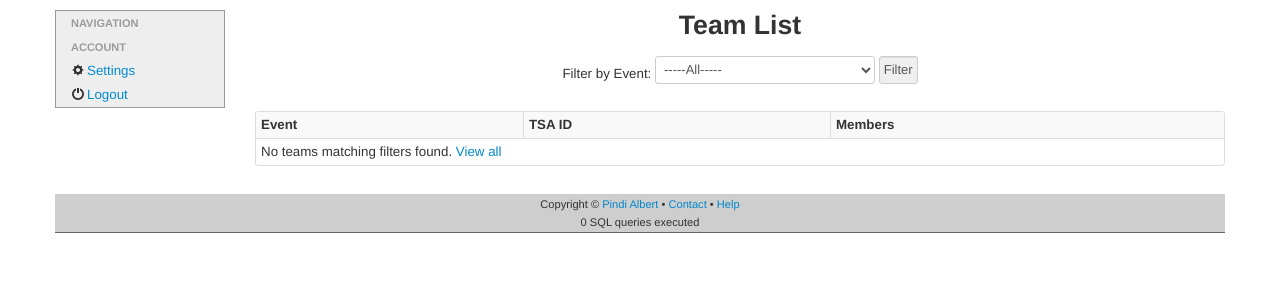
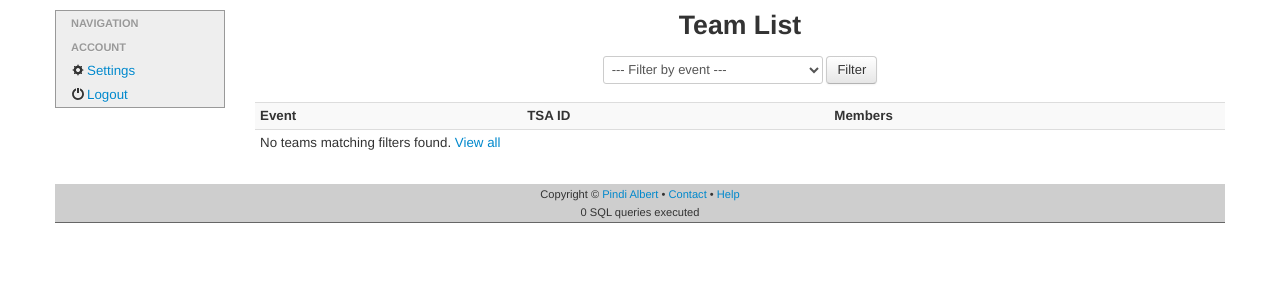
Before and after one commit to pindia/tsaevents, a Python web app: template templates/team_list.mako in a window 1280 px wide. Shown: the part 39-339 px from the top of the page. Run offline with Mako, Linux system fonts and the light colour scheme; the template is opened without the code that fills it, so the values that code supplies are empty; some libraries are stand-ins or nearby versions.

Commit message:
More style tweaks

```diff
--- a/templates/chapadmin/member_fields.mako
+++ b/templates/chapadmin/member_fields.mako
@@ -25,7 +25,7 @@ from tsa.events.views import login_url
 
 <form action="/member_fields/${category}" method="post">
 
-<table class="table table-bordered table-striped table-condensed" align="center">
+<table class="table table-striped table-condensed" align="center">
     <tr>
       <th>Name</th>
       % for field in fields:
--- a/templates/components/your_events.mako
+++ b/templates/components/your_events.mako
@@ -13,14 +13,14 @@ function confirmRemove(name, target)
 <h2>Your Events</h2>
 
 <form action="update_indi" method="post">
-<h3>Individual events</h3>
-<table class="table table-condensed table-striped table-bordered" align="center" style="width:100%; margin:0px">
+<h3>Individual</h3>
+<table class="table table-condensed table-striped" align="center" style="width:100%; margin:0px">
   <tr>
-    <th>&nbsp;</th><th>Event</th><th>Del</th>
+    <th>Event</th><th>&nbsp;</th>
   </tr>
   % for event in user.events.all():
   <tr class="${cycle.next()}">
-    <td>
+    <!--<td>
       % if event.is_locked(user):
         <img src="/static/tsa/icons/user-tick.png" title="Individual">
       % elif event.is_exceeded(MODE, chapter):
@@ -28,34 +28,32 @@ function confirmRemove(name, target)
       % else:
         <img src="/static/tsa/icons/user.png" title="Individual">
       % endif
-    </td>
+    </td>-->
     <td>${event.name}</td>
     <td><a onclick="confirmRemove('${event.name}','/update_indi?delete_event=${event.id}')" href="javascript:void(0)"><i class="icon-remove" title="Remove Event"></i></a></td>
   </tr>
   % endfor
 </table>
-<p>
-  Add event:
+<div class="form-inline" style="margin-top: 5px;">
   <select name="add_indi_event">
-      <option value="-1">----------</option>
+      <option value="-1">--- Add individual event ---</option>
     % for event in chapter.get_events().filter(is_team=False):
       <option ${"disabled='yes'" if event.is_locked(user) else ''} value="${event.id}">${event.name}</option>
     % endfor
   </select>
   <input type="submit" value="Submit" class="btn">
-</p>
+</div>
 </form>
 <form action="join_team" method="get">
-<h3>Teams</h3>
-<table class="table table-condensed table-striped table-bordered" align="center" style="width:100%; margin:0px">
+<h3>Team</h3>
+<table class="table table-condensed table-striped" align="center" style="width:100%; margin:0px">
   <tr>
-    <th>&nbsp;</th>
     <th>Event</th>
     <th>Members</th>
   </tr>
   % for team in user.teams.all():
   <tr class="${cycle.next()}">
-    <td>
+    <!--<td>
       % if team.event.is_locked(user):
         <img src="/static/tsa/icons/group-tick.png" title="Team">
       % elif team.event.is_exceeded(MODE, chapter):
@@ -63,26 +61,25 @@ function confirmRemove(name, target)
       % else:
         <img src="/static/tsa/icons/group.png" title="Team">
       % endif
-    </td>
+    </td>-->
     <td>  <a href="/teams/${team.id}/">${team.event.name}</a></td>
     <td>
       ${team.members_list('<br>')}
       % if team.members.count() < team.event.min_team_size:
-          <span class="label label-important">Requires&nbsp;${team.event.min_team_size}</span>
+          <br><span class="label label-important">Requires&nbsp;${team.event.min_team_size}</span>
       % endif
     </td>
   </tr>
   </a>
   % endfor
 </table>
- <p>
-  Create/Join Team:
+<div class="form-inline" style="margin-top: 5px;">
   <select name="event_id">
-      <option value="-1">----------</option>
+      <option value="-1">--- Create or join team ---</option>
     % for event in chapter.get_events().filter(is_team=True):
       <option value="${event.id}">${event.name}</option>
     % endfor
   </select>
   <input type="submit" value="Submit" class="btn">
-</p>
+</div>
 </form>
--- a/templates/member_list.mako
+++ b/templates/member_list.mako
@@ -44,24 +44,19 @@
     <a href="/teams/${team.id}">${team.event.short_name.replace(' ','&nbsp;')}</a>
 </%def>
 
-% if user.profile.is_admin:
-<p>See the <a href="/help/advisor_guide#user-management">advisor guide</a> for details about using this page.</p>
-% endif
-
-    <form action="/member_list/" method="get">
-    Filter by Event:
+    <form action="/member_list/" method="get" class="form-inline">
     <select name="event">
-        <option value="">-----All-----</option>
+        <option value="">--- Filter by event ---</option>
         % for event in events.filter(is_team=False):
             <option value="${event.id}" ${'selected="yes"' if str(event.id) == selected_event else ''}>${event.name}</option>
         % endfor
     </select>
-    <input type="submit" value="Filter">
+    <input type="submit" value="Filter" class="btn">
     </form>
 
 <form action="?" method="post">
 
-<table class="table table-condensed table-striped table-bordered" align="center">
+<table class="table table-condensed table-striped" align="center">
     <tr>
       % if user.profile.is_admin:
         <th>&nbsp;</th>
@@ -95,7 +90,7 @@
             % if MODE != 'nation':
               <td style="white-space: nowrap;">
                 % if user.profile.is_admin:
-                    ${chapter.chapter_id}-<input type="entry" name="id_${member.id}" value="${member.profile.get_id()}" size="1">
+                    ${chapter.chapter_id}-<input type="entry" class="input-mini" name="id_${member.id}" value="${member.profile.get_id()}" size="1">
                 % else:
                     ${'%s-%s' % (chapter.chapter_id, member.profile.get_id()) if member.profile.indi_id else '-'}
                 % endif
@@ -123,10 +118,9 @@
     <table class="aligner">
 
     <tr>
-        <td>Add event/Create team:</td>
         <td>
-            <select name="eid">
-                <option value="-1"> --- Select event ---</option>
+            <select name="eid" class="input-xxlarge">
+                <option value="-1"> --- Add event / create team ---</option>
                 <optgroup label="Add events to all selected:">
                     % for e in events.filter(is_team=False):
                         <option value="${e.id}">${e.name}</option>
@@ -142,10 +136,9 @@
     </tr>
 
     <tr>
-        <td>Administer Users:</td>
         <td>
-            <select name="action" id="action_select">
-                <option value="none"> --- Select action --- </option>
+            <select name="action" id="action_select" class="input-xxlarge">
+                <option value="none"> --- Administer selected users --- </option>
                 <option value="delete">Delete selected users</option>
                 <option value="promote">Change selected users to officers</option>
                 <option value="demote">Change selected users to normal members</option>
@@ -154,7 +147,7 @@
         </td>
     </tr>
     <tr>
-        <td colspan="2" style="text-align: center;"><input type="submit" value="Update Users" onclick="return confirmSubmit(); "></td></td>
+        <td colspan="2" style="text-align: center;"><input type="submit" value="Update Users" onclick="return confirmSubmit(); " class="btn btn-primary"></td></td>
 
     </table>
 % endif
--- a/templates/system_log.mako
+++ b/templates/system_log.mako
@@ -48,7 +48,7 @@ ICONS = {
 
 
 
-<table class="table table-bordered table-striped table-condensed" align="center">
+<table class="table table-striped table-condensed" align="center">
     <tr>
         <th>&nbsp;</th>
         <th>Date</th>
--- a/templates/team_list.mako
+++ b/templates/team_list.mako
@@ -2,19 +2,18 @@
 
 <%def name="title()">Team List</%def>
 
-<form action="/team_list" method="get">
-Filter by Event:
+<form action="/team_list" method="get" class="form-inline">
 <select name="event">
-    <option value="">-----All-----</option>
+    <option value="">--- Filter by event ---</option>
     % for event in events:
         <option value="${event.id}" ${'selected="yes"' if str(event.id) == selected_event else ''}>${event.name}</option>
     % endfor
 </select>
-<input type="submit" value="Filter">
+<input type="submit" value="Filter" class="btn">
 </form>
 
 <form action="" method="post">
-<table class="table table-condensed table-striped table-bordered">
+<table class="table table-condensed table-striped">
     <tr>
         <!--<th>&nbsp;</th>-->
         <th>Event</th>
@@ -39,7 +38,7 @@ Filter by Event:
             <td><a href="/teams/${team.id}/">${team.event.name}</a></td>
             % if MODE != 'nation':
                 % if user.profile.is_admin:
-                    <td>${chapter.chapter_id}-<input type="entry" value="${team.get_id()}" name="${team.id}_id" size="1"></td>
+                    <td>${chapter.chapter_id}-<input type="entry" class="input-mini" value="${team.get_id()}" name="${team.id}_id" size="1"></td>
                 % else:
                     <td>${'%s-%s' % (chapter.chapter_id, team.get_id()) if team.team_id else '-'}</td>
                 % endif
@@ -59,6 +58,6 @@ Filter by Event:
     % endif
 </table>
 % if user.profile.is_admin and teams and MODE != 'nation':
-    <input type="submit" value="Update IDs">
+    <input type="submit" value="Update IDs" class="btn btn-primary">
 % endif
 </form>
--- a/templates/view_team.mako
+++ b/templates/view_team.mako
@@ -78,9 +78,9 @@ function confirmDeletePost(target)
         % elif team.members.count() > team.event.team_size:
             <p><span class="label label-important">Team exceeds maximum of ${team.event.team_size} members. </span></p>
         % endif
-    <table class="table table-condensed table-bordered table-striped" align="center">
+    <table class="table table-condensed table-striped" align="center">
       <tr>
-        <th>Name</th><th>Actions</th>
+        <th>Name</th><th>&nbsp;</th>
       </tr>
       % for member in team.members.all():
       <tr>
@@ -112,9 +112,8 @@ function confirmDeletePost(target)
         <p>Team is full.</p>
     % elif team.can_invite(user):
       <div class="well well-condensed form-inline">
-        Add member:
-        <select name="user_id">
-            <option value="-1" selected="true"> ----- Select member -----</option>
+        <select name="user_id" class="input-large">
+            <option value="-1" selected="true"> ----- Add new member -----</option>
           % for u in user.__class__.objects.filter(profile__chapter=team.chapter,profile__is_member=True).order_by('last_name'):
             <option value="${u.id}">${u.first_name} ${u.last_name}</option>
           % endfor
```
